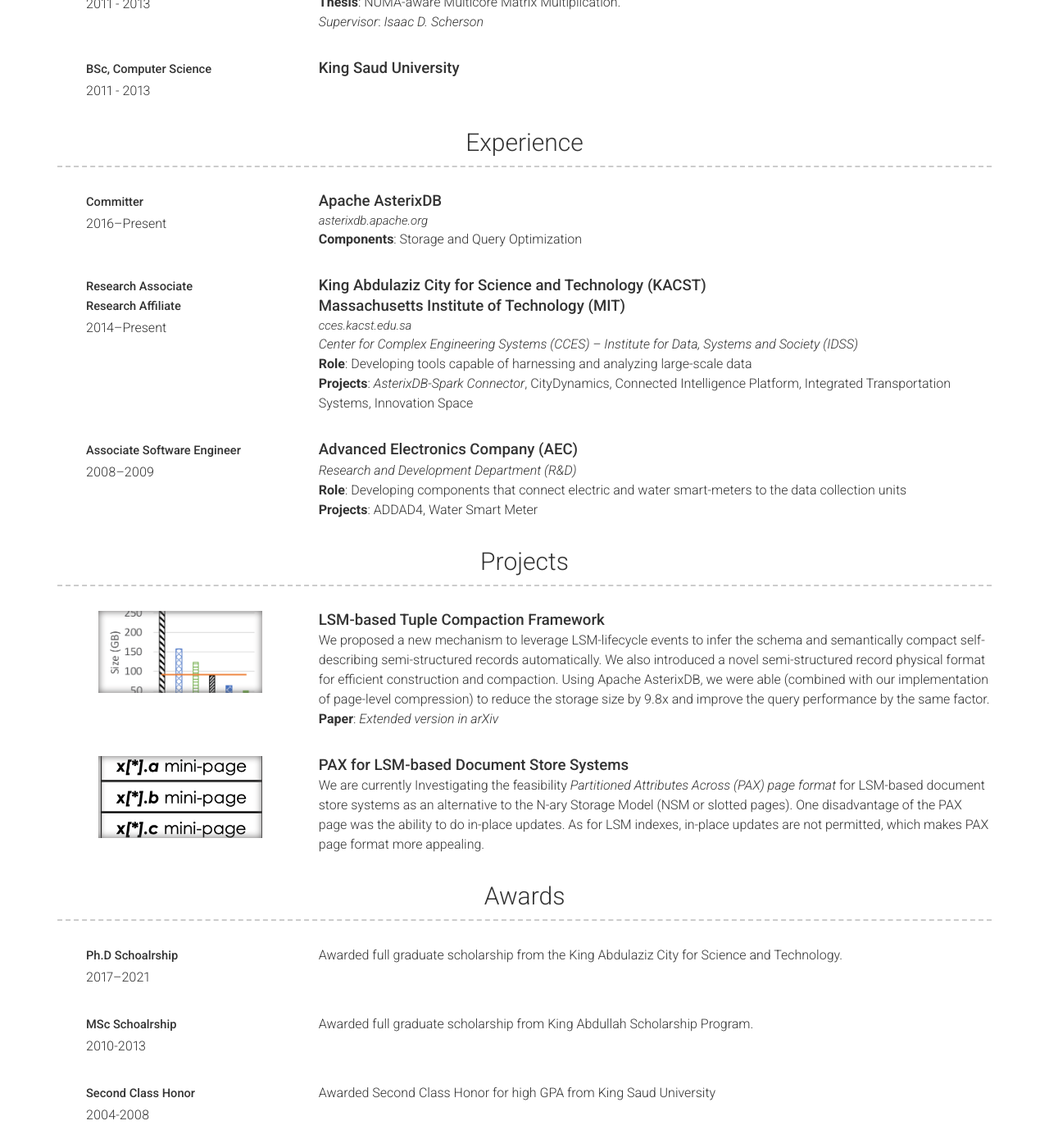
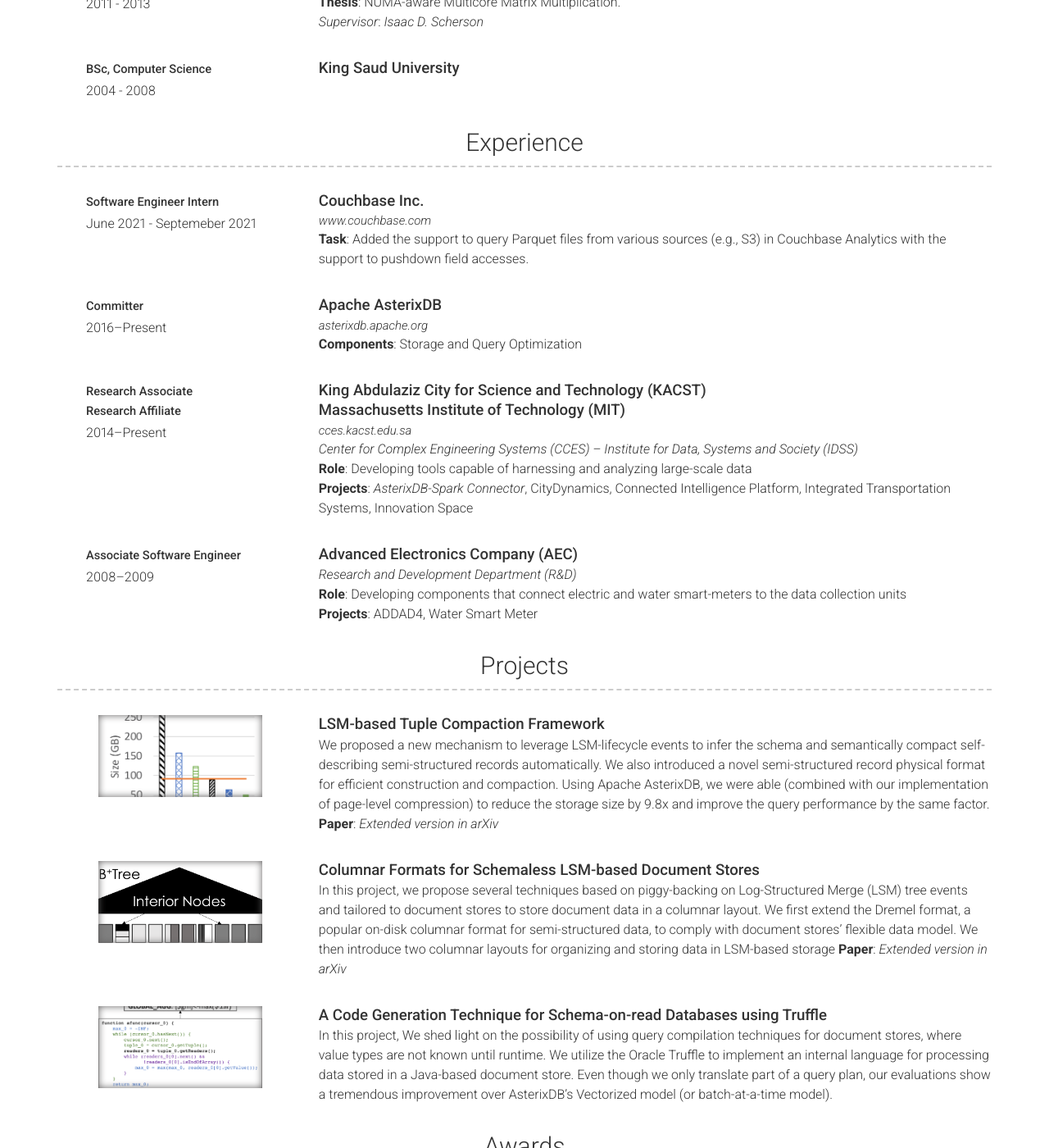
Before and after one commit to wailyk/wailyk.github.io, a Jekyll site: the page built from index.md, in a window 1280 px wide and 1400 px high, scrolled down 756 px. Shown: the whole window at 82% size. Built offline with Jekyll 4.4.1, drawn with Linux system fonts in a browser that asks for light colours; nearby versions of some CDN libraries; some of the changed text lies outside the part shown.

Commit message:
Add Column Paper Add projects (column & code_gen) Correct Undergrad dates

```diff
--- a/_data/education.yml
+++ b/_data/education.yml
@@ -21,7 +21,7 @@
 
 - layout: left
   name: King Saud University
-  dates: 2011 - 2013
+  dates: 2004 - 2008
   qualification: BSc, Computer Science
   quote: >
     Riyadh, Saudi Arabia
--- a/_data/experience.yml
+++ b/_data/experience.yml
@@ -1,4 +1,12 @@
 # Experience template
+- layout: left
+  company: Couchbase Inc.
+  link2: www.couchbase.com
+  job_title: Software Engineer Intern
+  dates: June 2021 - Septemeber 2021
+  quote: >
+   **Task**: Added the support to query Parquet files from various sources (e.g., S3) in Couchbase Analytics with the support to pushdown field accesses.
+
 - layout: left
   company: Apache AsterixDB
   link2: asterixdb.apache.org
--- a/_data/projects.yml
+++ b/_data/projects.yml
@@ -17,16 +17,31 @@
 
 # Project template
 - layout: left
-  name: PAX for LSM-based Document Store Systems
+  name: Columnar Formats for Schemaless LSM-based Document Stores
+
   # link: Link to project (eg. sproogen.github.io/modern-resume-theme)(optional)
   # github: Github page for project (eg. sproogen/modern-resume-theme)(optional)
-  figure: images/pax.png
+  figure: images/amax.png
   # quote: >
   description: | # this will include new lines to allow paragraphs
-    We are currently Investigating the feasibility [Partitioned Attributes
-    Across (PAX) page
-    format](https://www.pdl.cmu.edu/PDL-FTP/Database/pax.pdf) for LSM-based
-    document store systems as an alternative to the N-ary Storage Model (NSM
-    or slotted pages).  One disadvantage of the PAX page was the ability to do
-    in-place updates. As for LSM indexes, in-place updates are not permitted,
-    which makes PAX page format more appealing.
+    In this project, we propose several techniques based on piggy-backing on Log-Structured
+    Merge (LSM) tree events and tailored to document stores to store document data in a
+    columnar layout. We first extend the Dremel format, a popular on-disk columnar format
+    for semi-structured data, to comply with document stores' flexible data model.
+    We then introduce two columnar layouts for organizing and storing data in LSM-based storage
+    **Paper**: _[Extended version in arXiv](https://arxiv.org/abs/2111.11517)_
+
+  # Project template
+- layout: left
+  name: A Code Generation Technique for Schema-on-read Databases using Truffle
+
+  # link: Link to project (eg. sproogen.github.io/modern-resume-theme)(optional)
+  # github: Github page for project (eg. sproogen/modern-resume-theme)(optional)
+  figure: images/code_gen.png
+  # quote: >
+  description: | # this will include new lines to allow paragraphs
+    In this project, We shed light on the possibility of using query compilation techniques
+    for document stores, where value types are not known until runtime. We utilize the Oracle
+    Truffle to implement an internal language for processing data stored in a Java-based
+    document store. Even though we only translate part of a query plan, our evaluations show
+    a tremendous improvement over AsterixDB’s Vectorized model (or batch-at-a-time model).
--- a/_data/publications.yml
+++ b/_data/publications.yml
@@ -1,9 +1,15 @@
 # Experience template
+- layout: left2
+  description: |
+   **W. Alkowaileet** & M. J. Carey.\\
+   [**Columnar Formats for Schemaless LSM-based Document Stores** - Extended Version](https://arxiv.org/abs/2111.11517) \\
+   _Under Revision_, 2022.
+
 - layout: left2
   description: |
    **W. Alkowaileet**, S. Alsubaiee & M. J. Carey.\\
    [**An LSM-based Tuple Compaction Framework for Apache AsterixDB** - Extended Version](https://arxiv.org/abs/1910.08185) \\
-   _To appear in VLDB_, 2020.
+   _[PVLDB 13(9)](http://www.vldb.org/pvldb/vol13/p1388-alkowaileet.pdf)_, 2020.
 
 
 - layout: left2
```
Also changed, not shown: images/amax.png (added), images/code_gen.png (added).
